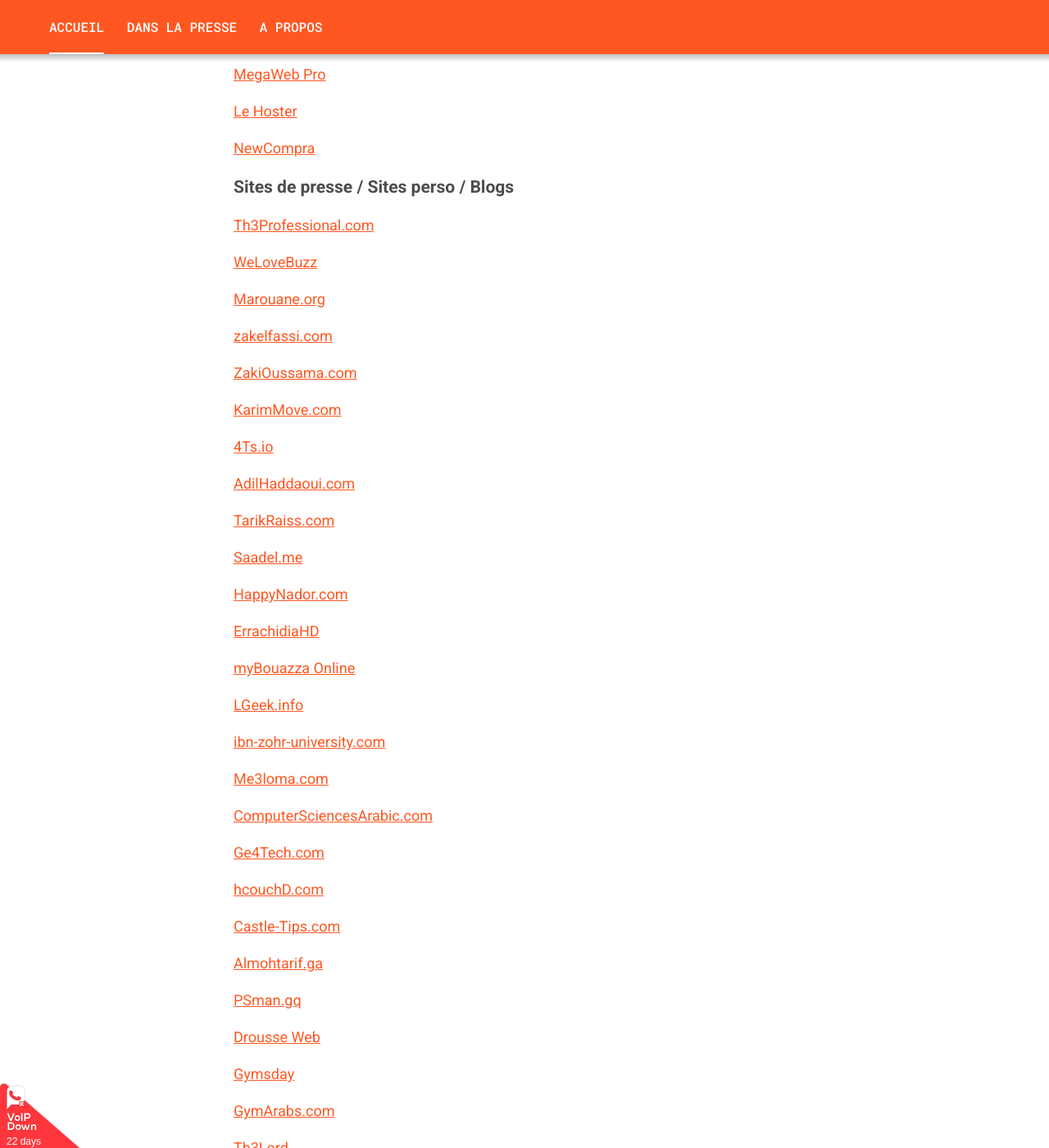
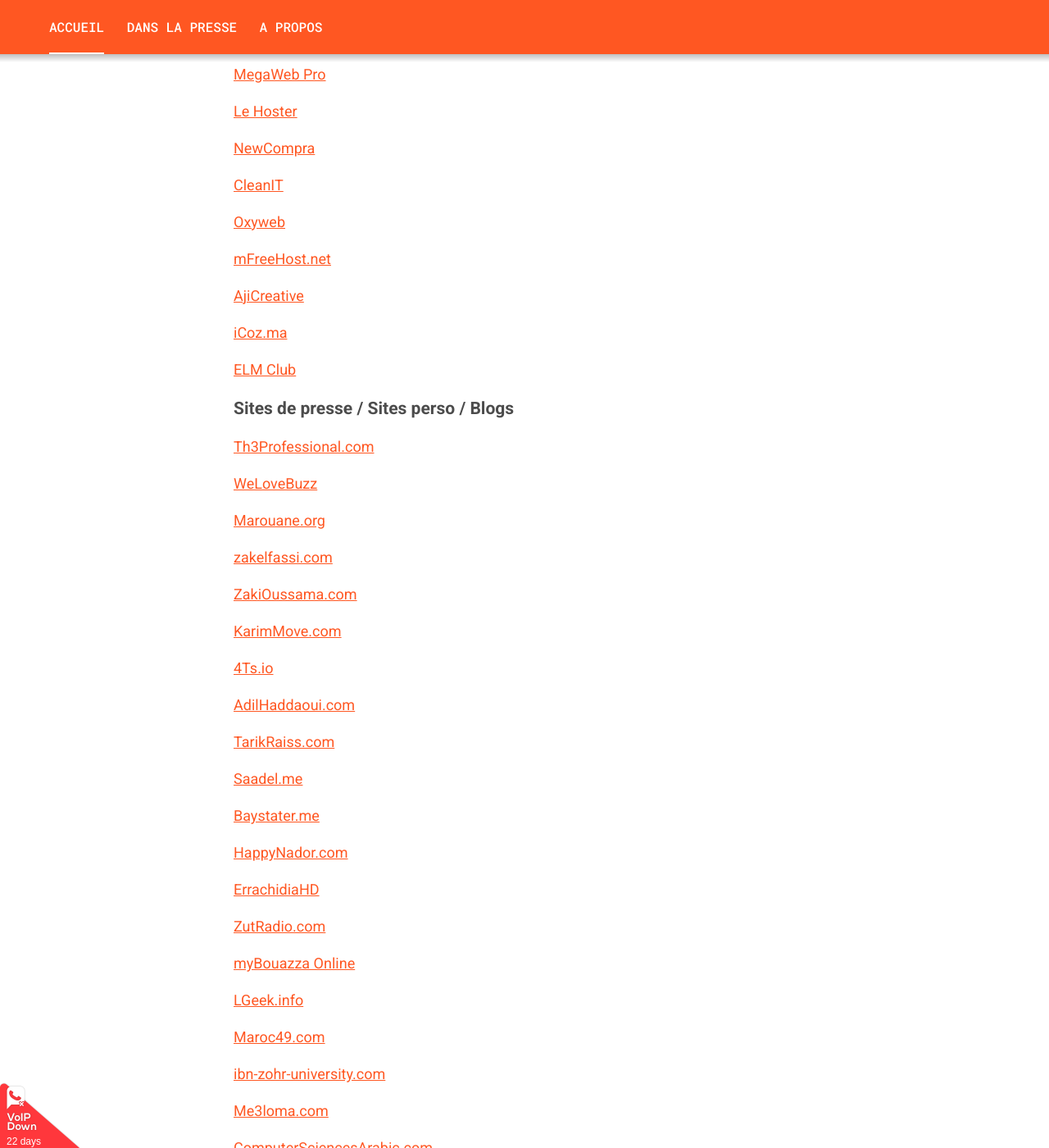
Before and after one commit to VoIPDown/voipdown.github.io, a Jekyll site: the page built from index.markdown, in a window 1280 px wide and 1400 px high, scrolled down 2963 px. Shown: the whole window at 82% size. Built offline with Jekyll 4.4.1, drawn with Linux system fonts in a browser that asks for light colours; some of the changed text lies outside the part shown.

Commit message:
Add new supporters

```diff
--- a/_data/supporters.yml
+++ b/_data/supporters.yml
@@ -59,6 +59,30 @@
   link: https://newcompra.com
   type: company
 
+- name: CleanIT
+  link: http://cleanit.ma
+  type: company
+
+- name: Oxyweb
+  link: https://oxyweb.ma
+  type: company
+
+- name: mFreeHost.net
+  link: http://www.mfreehost.net
+  type: company
+
+- name: AjiCreative
+  link: http://www.ajicreative.com
+  type: company
+
+- name: iCoz.ma
+  link: http://www.icoz.ma
+  type: company
+
+- name: ELM Club
+  link: http://mrc.clubelm.net
+  type: company
+
 # News sites / Personal sites / Blogs
 
 - name: Th3Professional.com
@@ -101,6 +125,10 @@
   link: http://saadel.me
   type: blog
 
+- name: Baystater.me
+  link: http://baystater.me
+  type: blog
+
 - name: HappyNador.com
   link: http://www.happynador.com
   type: blog
@@ -109,12 +137,20 @@
   link: http://www.errachidiahd.com
   type: blog
 
+- name: ZutRadio.com
+  link: http://www.zutradio.com
+  type: blog
+
 - name: myBouazza Online
   link: http://www.mybouazza-online.com
   type: blog
 
 - name: LGeek.info
   link: LGeek.info
+  type: blog
+
+- name: Maroc49.com
+  link: http://www.maroc49.com
   type: blog
 
 - name: ibn-zohr-university.com
@@ -139,6 +175,18 @@
 
 - name: Castle-Tips.com
   link: http://www.castle-tips.com
+  type: blog
+
+- name: 4youtech.com
+  link: http://www.4youtech.com
+  type: blog
+
+- name: Geeksyfe.net
+  link: http://geeksyfe.net
+  type: blog
+
+- name: Abo2zaid.com
+  link: http://www.abo2zaid.com
   type: blog
 
 - name: Almohtarif.ga
@@ -171,6 +219,14 @@
 
 - name: Ribhe Blog
   link: http://www.ribhe.com
+  type: blog
+
+- name: Saba7com.com
+  link: http://www.saba7com.com
+  type: blog
+
+- name: Almohtarifdz Blog
+  link: http://www.almohtarifdz.com
   type: blog
 
 - name: Aty9ny Blog
@@ -252,3 +308,15 @@
 - name: CharifZetati Blog
   link: http://charifzetati.blogspot.ch
   type: blog
+
+- name: Language Hacker Blog
+  link: http://language-hacker.blogspot.com
+  type: blog
+
+- name: Blogger0-1 Blog
+  link: http://blogger0-1.blogspot.com
+  type: blog
+
+- name: UITpress16 Blog
+  link: http://uitpress16.blogspot.com
+  type: blog
```
